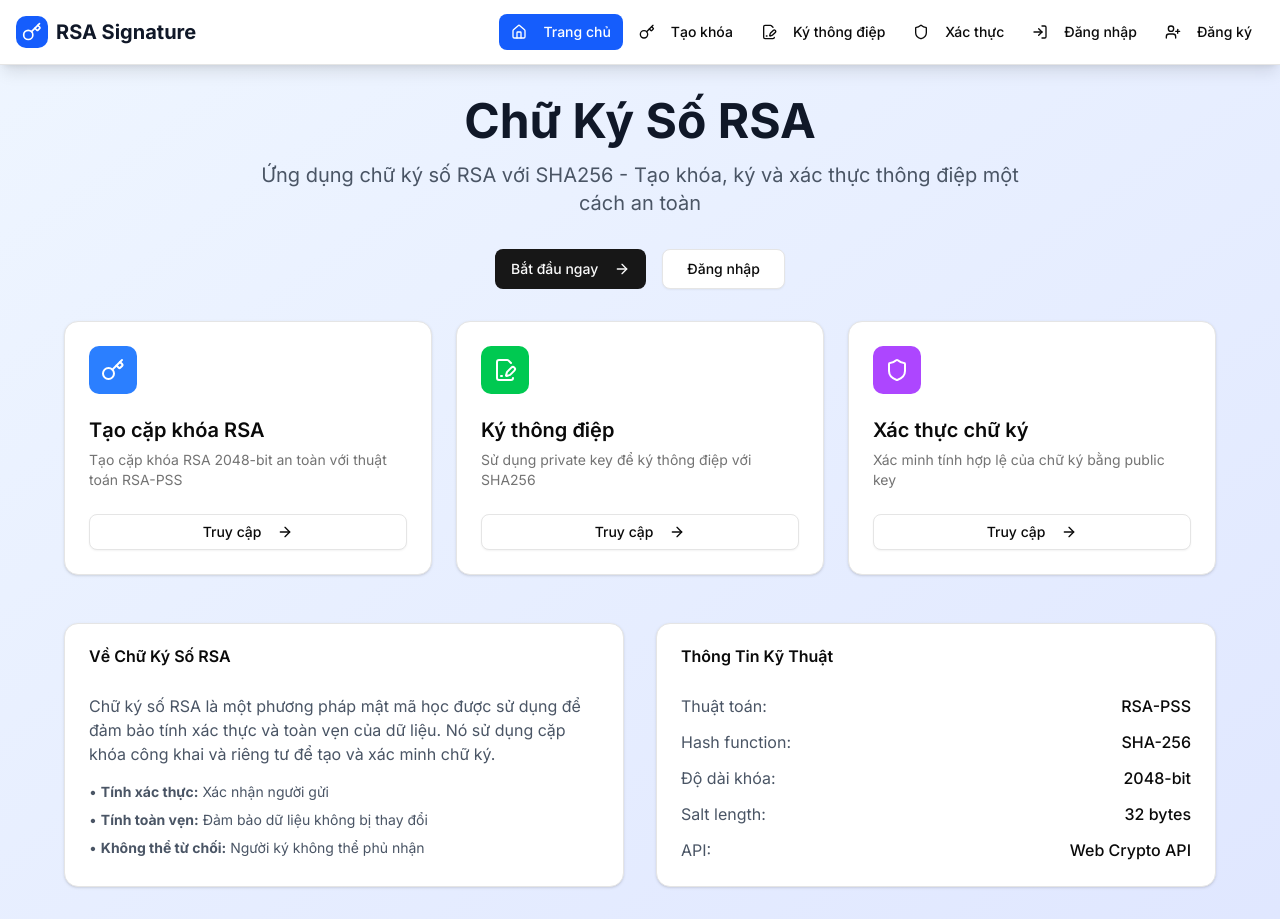
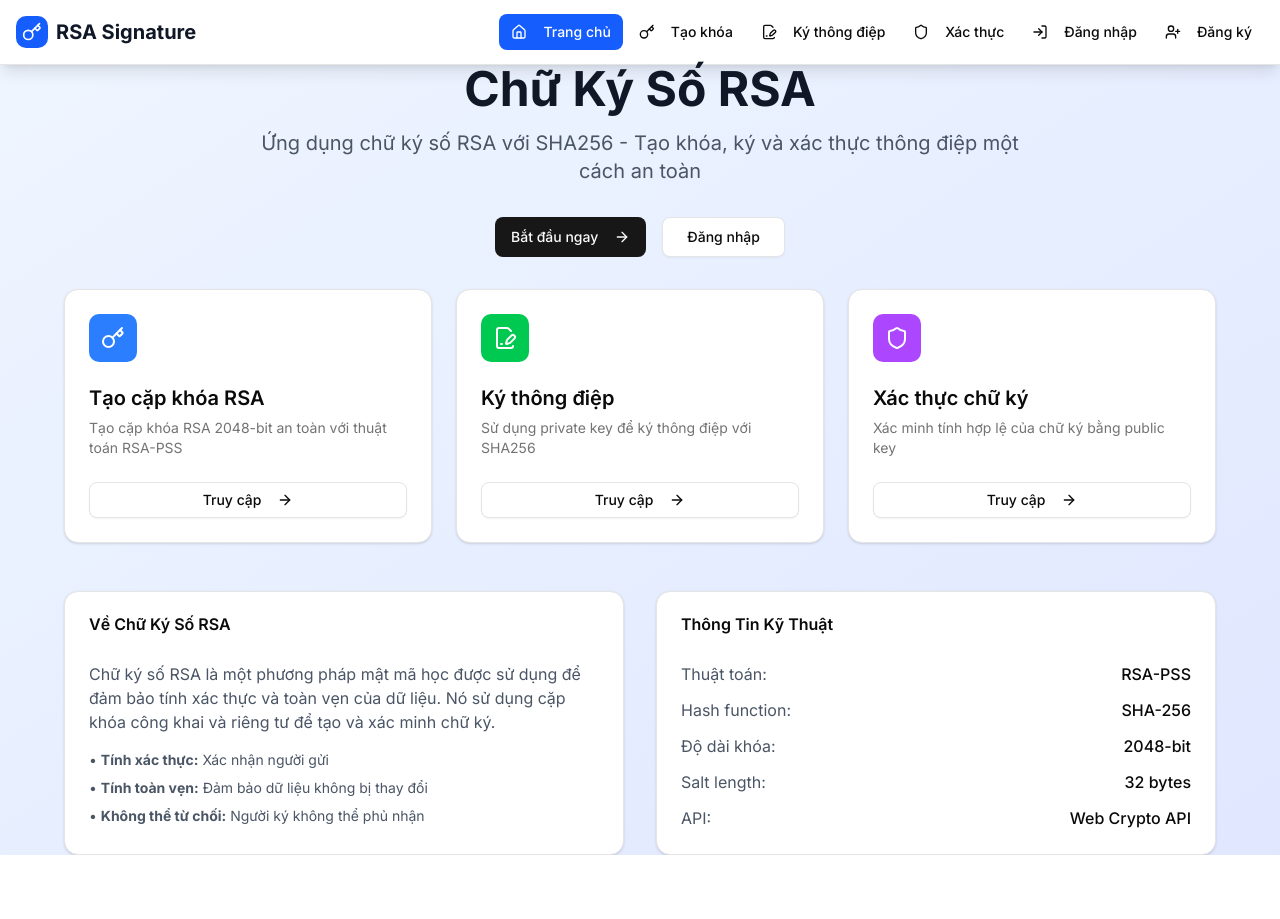
Before and after one commit to hieu313/rsa_sha256_signature, a Next.js app in the folder frontend/: page / in a window 1280 px wide. After the commit the page ends 855 px from the top, so only its background shows below. Built offline with nearby package versions, Linux system fonts and the light colour scheme.

Commit message:
feat: update app layout

```diff
--- a/frontend/src/app/layout.tsx
+++ b/frontend/src/app/layout.tsx
@@ -1,15 +1,15 @@
-import { Navigation } from "@/components/navigation"
-import type { Metadata } from "next"
-import { Inter } from "next/font/google"
-import type React from "react"
-import "./globals.css"
+import { Navigation } from "@/components/navigation";
+import type { Metadata } from "next";
+import { Inter } from "next/font/google";
+import type React from "react";
+import "./globals.css";
 
-const inter = Inter({ subsets: ["latin"] })
+const inter = Inter({ subsets: ["latin"] });
 
 export const metadata: Metadata = {
   title: "RSA Digital Signature",
   description: "Ứng dụng chữ ký số RSA với SHA256",
-}
+};
 
 export default function RootLayout({
   children,
@@ -17,11 +17,11 @@ export default function RootLayout({
   children: React.ReactNode;
 }>) {
   return (
-<html lang="vi">
+    <html lang="vi">
       <body className={inter.className}>
         <div className="min-h-screen bg-gradient-to-br from-blue-50 to-indigo-100">
           <Navigation />
-          <main className="container mx-auto px-4 py-8">{children}</main>
+          {children}
         </div>
       </body>
     </html>
```
